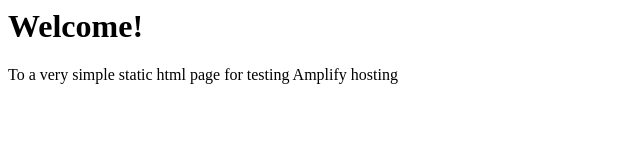
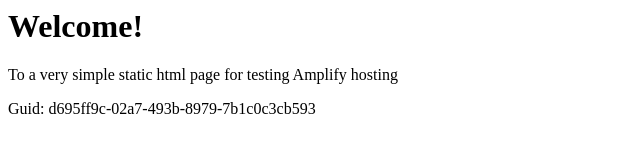
Before and after one commit to aws-aemilia-hkg/Github-PR-Commit-Integration-Test-DoNotTouch-GitH-MJCD6L4M-v1-preprod-ap-east-1, a website: page src/index.html in a window 1280 px wide. Shown: the whole page, without its empty margins (0-640 px from the left). Drawn offline with Linux system fonts and the light colour scheme.

Commit message:
commit from integ tests

```diff
--- a/src/index.html
+++ b/src/index.html
@@ -1,3 +1,5 @@
+
+
 <html lang="en">
 
 <head>
@@ -10,6 +12,6 @@
 <body>
     <h1>Welcome!</h1>
     <p>To a very simple static html page for testing Amplify hosting</p>
-</body>
+    <p>Guid: d695ff9c-02a7-493b-8979-7b1c0c3cb593</p></body>
 
 </html>
```
